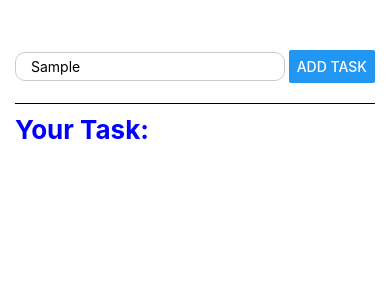
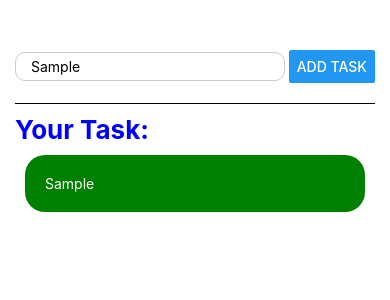
Before and after one commit to MohammadAyubAnsari/react-native-task-app, a React Native app: screen / in a window 390 px wide. Both pictures are taken after typing "Sample" into the empty fields and a click on the button "ADD TASK". Shown: the top 300 px of the page. Built offline with nearby package versions, Linux system fonts and the light colour scheme.

Commit message:
state and events

```diff
--- a/src/Tasks.js
+++ b/src/Tasks.js
@@ -1,19 +1,42 @@
 import { View, Text, TextInput, Button, StyleSheet } from "react-native";
-import React from "react";
+import React, { useState } from "react";
 
 const Tasks = () => {
+  const [task, setTask] = useState("");
+  const [tasklist, setTasklist] = useState([]);
+
+  // handle input values
+  const handleInputValue = (inputTask) => {
+    setTask(inputTask);
+  };
+
+  //add task button
+  const handleAddTask = () => {
+    setTasklist((prevTask) => [...prevTask, task]);
+    alert("task added!");
+    setTask("");
+  };
+
   return (
     <View style={styles.container}>
       <View style={styles.inputContainer}>
         <TextInput
+          onChangeText={handleInputValue}
           style={styles.inputBox}
           placeholder="Add your task"
         ></TextInput>
-        <Button title="Add Task" />
+        <Button onPress={handleAddTask} title="Add Task" />
       </View>
       <View>
         <Text style={styles.border}></Text>
         <Text style={styles.textTitle}>Your Task:</Text>
+        <View>
+          {tasklist?.map((taskItem, index) => (
+            <Text style={styles.taskItem} key={index}>
+              {taskItem}
+            </Text>
+          ))}
+        </View>
       </View>
     </View>
   );
@@ -50,4 +73,11 @@ const styles = StyleSheet.create({
     borderBottomWidth: 1,
     color: "#cccccc",
   },
+  taskItem: {
+    margin: 10,
+    padding: 20,
+    borderRadius: 20,
+    backgroundColor: "green",
+    color: "white",
+  },
 });
```
